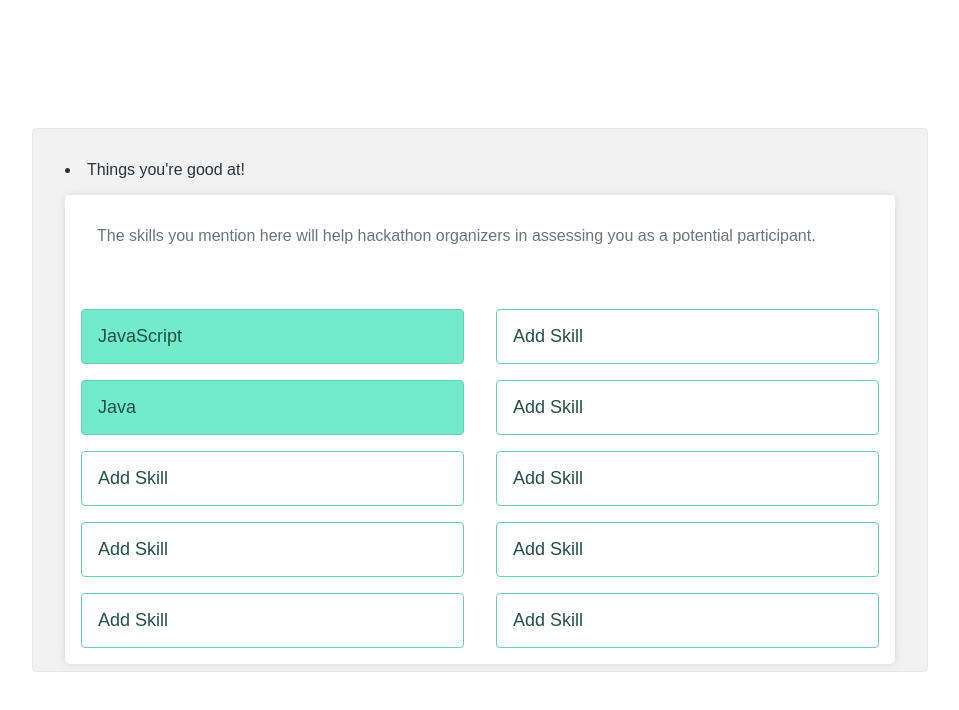
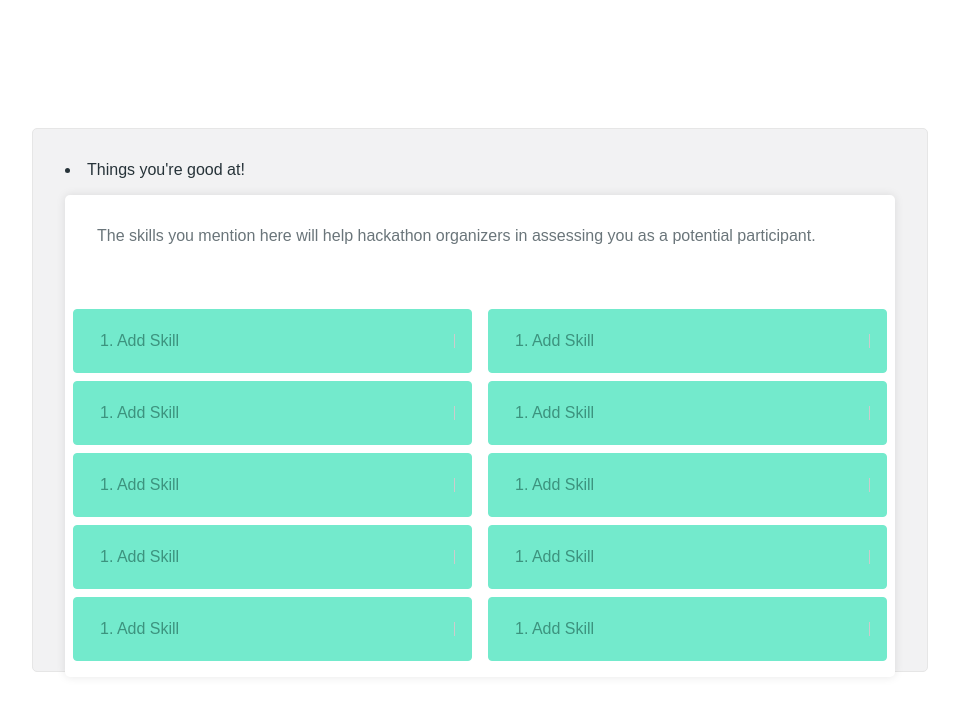
Before and after one commit to Dexters-Hub/fe-devfolio, a Next.js app: page /task-1 in a window 1280 px wide. Shown: the top 710 px of the page, without its empty margins (160-1119 px from the left). Built offline with nearby package versions, Linux system fonts and the light colour scheme; no server answers.

Commit message:
(Update) Task 1-Db connection + input  step 2/3 🙃

```diff
--- a/package.json
+++ b/package.json
@@ -16,6 +16,7 @@
     "pocketbase": "^0.15.3",
     "react": "18.2.0",
     "react-dom": "18.2.0",
+    "react-select": "^5.7.4",
     "styled-components": "^6.0.5",
     "typescript": "5.1.6"
   }
--- a/src/app/assets/data.tsx
+++ b/src/app/assets/data.tsx
@@ -12,5 +12,21 @@ export interface Tag {
         id: 2,
         name: "Java",
     },
+    {
+        id: 3,
+        name: "CSS",
+    },
+    {
+        id: 4,
+        name: "HTML",
+    },
+    {
+        id: 5,
+        name: "React",
+    },
+    {
+        id: 6,
+        name: "Next",
+    },
 
 ]
--- a/src/app/task-1/page.tsx
+++ b/src/app/task-1/page.tsx
@@ -3,99 +3,77 @@ import React, {useEffect, useState} from 'react'
 
 import { Container, ListContainer, CustomUnorderList, Card, InnerCard,Text, BearerColumn, TextGrey } from './styles'
 import ListItem from '@/components/listItem/listItem'
-import { Tag, tags } from '@/app/assets/data';
-
+import InputItem from '@/components/inputItems/inputItems'
 const DNDPage = () => {
 
-  const [tagElements, setTagElements] = useState<Tag[]>(tags);
-  const maxTagsCount = 10;
-  const filledTagsCount = tags.length;
+    const [preFilledSkills, setPreFilledSkills] = useState<{ name: string }[]>([]);
+    const maxInputs = 5;
 
-  const firstColumnTagsCount = Math.min(filledTagsCount, maxTagsCount / 2);
-  const firstColumnTags = tags.slice(0, firstColumnTagsCount);
+  useEffect(() => {
+    fetch('https://be-devfolio.pockethost.io/api/collections/skills/records', {
+      method: 'GET',
+      headers: {
+        'Content-Type': 'application/json',
+      },
+    })
+      .then((response) => response.json())
+      .then((data) => {
+        const { items } = data;
+        const skills = items.map((item: any) => {
+          return { name: item.skills };
+        });
+        setPreFilledSkills(skills);
+      })
+      .catch((error) => {
+        console.error('Error fetching pre-filled skills:', error);
+      });
+  }, []);
 
-  const secondColumnTagsCount = Math.min(filledTagsCount - firstColumnTagsCount, maxTagsCount / 2);
-  const secondColumnTags = tags.slice(firstColumnTagsCount, firstColumnTagsCount + secondColumnTagsCount);
+  const skillsColumn1 = preFilledSkills.slice(0, maxInputs);
+  const skillsColumn2 = preFilledSkills.slice(maxInputs, maxInputs * 2);
 
-  const placeholderTagsCount = Math.max(maxTagsCount - filledTagsCount, 0);
 
-  const placeholderTags = Array.from({ length: placeholderTagsCount }, (_, index) => ({
-    id: filledTagsCount + index + 1,
-    name: 'Add Skill',
-  }));
-
-  const allTags = [...firstColumnTags, ...placeholderTags, ...secondColumnTags];
-
-  const handleTagUpdate = (updatedTag: Tag) => {
-    const tagIndex = tagElements.findIndex((tag) => tag.id === updatedTag.id);
-
-    if (tagIndex !== -1) {
-      const updatedTags = [...tagElements];
-      updatedTags[tagIndex] = updatedTag;
-      setTagElements(updatedTags);
-    }
-  };
 
 
     // useEffect(() => {
-
-    //     fetch(`https://api.stackexchange.com/2.3/tags/javascript/?order=desc&sort=popular&site=stackoverflow`,{
-    //         method: 'GET',
+    //     fetch(`https://be-devfolio.pockethost.io/api/collections/skills/records`,{
+    //         method: 'POST',
     //         headers: {
     //             'Content-Type': 'application/json',
     //         },
+    //         body: JSON.stringify({
+    //             "skills": "javascript"
+    //         })
     //     }).then((res) => {
     //         return res.json();
-    //     }).then((data) => {
-    //         const {items} = data;
-    //         const names = items.map((item: any) => {
-    //             return item.name;
-    //         }
-
-    //         )
-    //         console.log(names);
-
-
-    //     }).catch((err) => {
-    //         console.log(err);
-
     //     })
     // }, [])
 
+
 return (
     <Container>
+
         <Card>
             <CustomUnorderList>
                 <Text>Things you're good at!</Text>
             </CustomUnorderList>
+
             <InnerCard>
                 <TextGrey>The skills you mention here will help hackathon organizers in assessing you as a potential  participant.</TextGrey>
+
                 <ListContainer>
-                <BearerColumn>
-                    {allTags.slice(0, maxTagsCount / 2).map((tag: Tag, index: number) => (
-                        <ListItem
-                        key={tag.id}
-                        tag={tag}
-                        itemNumber={index + 1}
-                        isplaceholder={tag.name === 'Add Skill'}
-                        handleTagUpdate={handleTagUpdate}
-                        />
-                    ))}
-                    </BearerColumn>
-                    <BearerColumn>
-                    {allTags.slice(maxTagsCount / 2, maxTagsCount).map((tag: Tag, index: number) => (
-                        <ListItem
-                        key={tag.id}
-                        tag={tag}
-                        itemNumber={firstColumnTagsCount + index + 1}
-                        isplaceholder={tag.name === 'Add Skill'}
-                        handleTagUpdate={handleTagUpdate}
-                        />
-                    ))}
-                    </BearerColumn>
+                            <BearerColumn>
+                                <ListItem preFilledSkills={skillsColumn1} maxInputs={maxInputs} />
+                                </BearerColumn>
+
+                                <BearerColumn>
+                                <ListItem preFilledSkills={skillsColumn2} maxInputs={maxInputs} />
+                                </BearerColumn>
                 </ListContainer>
             </InnerCard>
+
         </Card>
+
     </Container>
 )
 }
--- /dev/null
+++ b/src/components/inputItems/inputItems.tsx
@@ -0,0 +1,91 @@
+import React, { useEffect, useState } from 'react';
+import AsyncSelect from 'react-select/async';
+import { customStyles } from './styles';
+import styled from 'styled-components';
+
+interface Tag {
+  name: string;
+}
+
+interface InputItemProps {
+  preFilledSkills: Tag[];
+  onSkillChange: (selectedSkill: Tag | null) => void;
+  isDisabled?: boolean;
+}
+
+const InputItem: React.FC<InputItemProps> = ({ preFilledSkills, onSkillChange, isDisabled }) => {
+  const [selectedSkill, setSelectedSkill] = useState<Tag | null>(null);
+  const [availableTags, setAvailableTags] = useState<Tag[]>([]);
+  const tags: Tag[] = [
+    { name: 'JavaScript' },
+    { name: 'TypeScript' },
+    { name: 'React' },
+  ];
+
+  useEffect(() => {
+    const remainingTags = tags.filter(
+      (tag) => selectedSkill === null || tag.name !== selectedSkill.name
+    );
+    setAvailableTags(remainingTags);
+  }, [selectedSkill]);
+
+  useEffect(() => {
+    setSelectedSkill(preFilledSkills.length > 0 ? preFilledSkills[0] : null);
+  }, [preFilledSkills]);
+
+  const handleSkillChange = (selectedOption: Tag | null) => {
+    if (selectedOption) {
+      setSelectedSkill(selectedOption);
+      saveToDatabase(selectedOption.name);
+    }
+  };
+
+  const filterTag = (inputValue: string) => {
+    return availableTags.filter((tag) =>
+      tag.name.toLowerCase().includes(inputValue.toLowerCase())
+    );
+  };
+
+  const loadOptions = (inputValue: string, callback: (options: Tag[]) => void) => {
+    setTimeout(() => {
+      const filteredTags = filterTag(inputValue);
+      callback(filteredTags);
+    }, 1000);
+  };
+
+  const saveToDatabase = (skillName: string) => {
+    const apiUrl = 'https://be-devfolio.pockethost.io/api/collections/skills/records';
+
+    fetch(apiUrl, {
+      method: 'POST',
+      headers: {
+        'Content-Type': 'application/json',
+      },
+      body: JSON.stringify({
+        skills: skillName,
+      }),
+    })
+      .then((response) => response.json())
+      .then((data) => {
+        console.log('Skill saved to database:', data);
+      })
+      .catch((error) => {
+        console.error('Error saving skill to database:', error);
+      });
+  };
+
+  return (
+    <AsyncSelect
+      value={selectedSkill?.name ? selectedSkill : null}
+      onChange={handleSkillChange}
+      loadOptions={loadOptions}
+      defaultOptions={availableTags}
+      getOptionLabel={(option) => option?.name}
+      getOptionValue={(option) => option?.name}
+      placeholder={1 + '.' + ' Add Skill'}
+      styles={customStyles}
+    />
+  );
+};
+
+export default InputItem;
--- /dev/null
+++ b/src/components/inputItems/styles.tsx
@@ -0,0 +1,47 @@
+export const customStyles = {
+
+    dropdownIndicator: () => ({
+        display: 'none',
+        }),
+
+    // if not used the color should light green 73EACC with opacity as 50% and focus blue if active the default color
+    control: (provided: any, state: any) => ({
+        ...provided,
+        padding: '1em',
+        border: '1px solid #73EACC',
+        borderRadius: '4px',
+        boxShadow: 'none',
+        '&:focus': {
+            border: '1px solid #007aff',
+            boxShadow: 'none',
+        },
+        backgroundColor: state.isFocused ? '#fff' : '#73EACC',
+        margin: '0.5em 0',
+        opacity: state.isFocused ? '1' : '1',
+    }),
+
+    // change color of text and background of the input field
+
+    menu: (provided: any, state: any) => ({
+        ...provided,
+        backgroundColor: '#fff',
+        color: '#7d7d7d',
+        borderRadius: '4px',
+        boxShadow: 'none',
+        '&:focus': {
+            border: '1px solid #007aff',
+            boxShadow: 'none',
+        },
+    }),
+
+    // change color of Placeholder or text color when not active
+
+    placeholder: (provided: any, state: any) => ({
+        ...provided,
+        color: state.isFocused ? '#A6A6A6' : '#073E32',
+        opacity: state.isFocused ? '1' : '0.5',
+    }),
+
+    //margin between the input field
+
+};
--- a/src/components/listItem/listItem.tsx
+++ b/src/components/listItem/listItem.tsx
@@ -1,57 +1,33 @@
-import { Tag } from '@/app/assets/data';
-import React, { useState } from 'react';
-import styled from 'styled-components';
+import React, { useEffect, useState } from 'react';
+import InputItem from '@/components/inputItems/inputItems';
 
-const ListItemWrapper = styled.input<{isplaceholder: boolean }>`
-  background-color: ${({ isplaceholder }) => (isplaceholder ? 'transparent' : '#73EACC')};
-  border: 1px solid ${({ isplaceholder }) => (isplaceholder ? '#65D0B4' : '#65D0B4')};
-  border-radius: 4px;
-  padding: 1rem;
-  margin: 0.5rem;
-  color: #235045;
-  font-weight: 400;
-  font-size: 1.125rem;
-  cursor: move;
-`;
+interface Tag {
+  name: string;
+}
 
 interface ListItemProps {
-  tag: Tag;
-  itemNumber: number;
-  isplaceholder: boolean;
-  handleTagUpdate: (updatedTag: Tag) => void;
+  preFilledSkills: Tag[];
+  maxInputs: number;
+
 }
+const ListItem: React.FC<ListItemProps> = ({ preFilledSkills, maxInputs}) => {
 
-const ListItem: React.FC<ListItemProps> = ({ tag, itemNumber, isplaceholder, handleTagUpdate}) => {
-  const [editing, setEditing] = useState(tag.name === 'Add Skill' ? true : false);
-  const [editedName, setEditedName] = useState(tag.name);
 
-  const handleInputChange = (e: React.ChangeEvent<HTMLInputElement>) => {
-    setEditedName(e.target.value);
+  const handleSkillChange = (selectedSkill: Tag | null) => {
+    console.log('Selected Skill:', selectedSkill);
   };
 
-  const handleInputBlur = () => {
-    setEditing(tag.name === 'Add Skill' && editedName.trim() === '');
-    tag.name = editedName || 'Add Skill';
-    handleTagUpdate(tag);
-  };
-
-  const handleClick = () => {
-    if (tag.name === 'Add Skill') {
-      setEditedName('');
-      setEditing(true);
-    }
-  };
+  const filledSkills = [...preFilledSkills];
+  while (filledSkills.length < maxInputs) {
+    filledSkills.push({ name: '' });
+  }
 
   return (
-    <ListItemWrapper
-      type="text"
-      value={editing ? editedName : tag.name}
-      onChange={handleInputChange}
-      onBlur={handleInputBlur}
-      onClick={handleClick}
-      readOnly={!editing && tag.name !== 'Add Skill'}
-      isplaceholder={isplaceholder}
-    />
+    <div>
+      {filledSkills.map((skill, index) => (
+        <InputItem key={index} preFilledSkills={skill ? [skill] : []} onSkillChange={handleSkillChange} isDisabled={index >= maxInputs && !!skill} />
+      ))}
+    </div>
   );
 };
 
--- /dev/null
+++ b/src/components/listItem/styles.js
@@ -0,0 +1 @@
+import styled from "styled-components";
```
Also changed, not shown: 1 other file (tests, documents, lock files or other folders).
